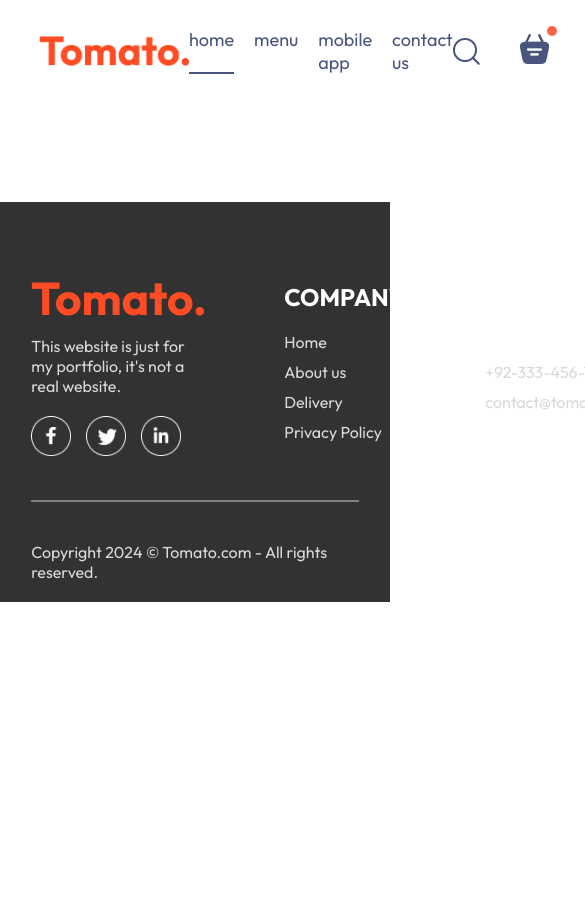
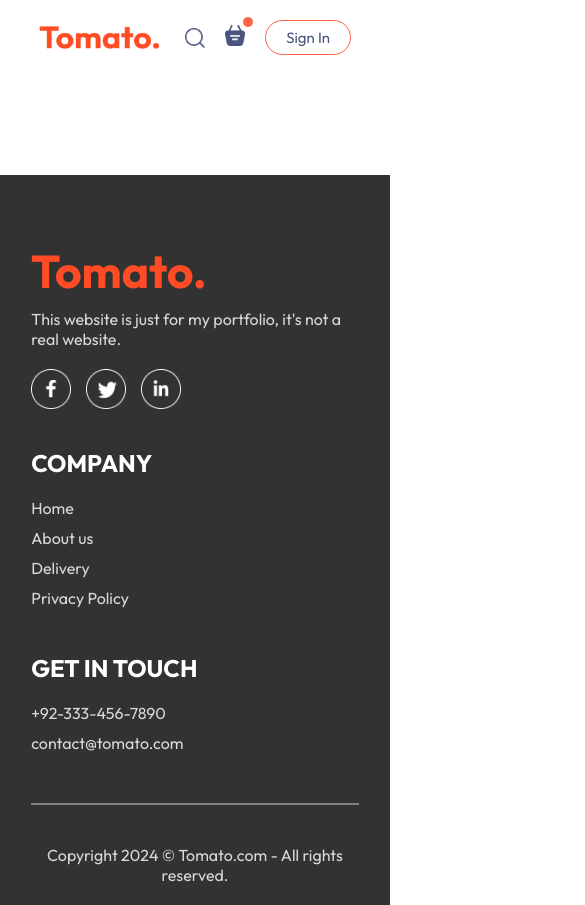
Before and after one commit to iameenalam/Food-Delivery-App, a React (Vite) app in the folder frontend/: page /order in a window 390 px wide. Shown: the top 905 px of the page, 585 px wide, since content can reach past the window. Before the commit the page ends 844 px from the top, so only its background shows below. Built offline with nearby package versions, Linux system fonts and the light colour scheme.

Commit message:
made the website responsive

```diff
--- a/frontend/src/components/AppDownload/AppDownload.css
+++ b/frontend/src/components/AppDownload/AppDownload.css
@@ -17,3 +17,6 @@
     transition: 0.5s;
     cursor: pointer;
 }
+.app-download-platforms img:hover{
+    transform: scale(1.05);
+}
--- a/frontend/src/components/AppDownload/AppDownload.jsx
+++ b/frontend/src/components/AppDownload/AppDownload.jsx
@@ -4,7 +4,7 @@ import { assets } from '../../assets/assets'
 
 const AppDownload = () => {
   return (
-    <div className='app-download' id='app-download'>
+    <div className='app-download'>
         <p className='pforbetter'>For Better Experience Download <br /> Tomato App</p>
         <div className="app-download-platforms">
             <img src={assets.play_store} alt="" />
--- a/frontend/src/components/ExploreMenu/ExploreMenu.css
+++ b/frontend/src/components/ExploreMenu/ExploreMenu.css
@@ -46,3 +46,9 @@
     border: 4px solid tomato;
     padding: 2px;
 }
+@media (max-width:1050px) {
+    .explore-menu-text{
+        max-width: 100%;
+        font-size: 14px;
+    }
+}
--- a/frontend/src/components/Footer/Footer.css
+++ b/frontend/src/components/Footer/Footer.css
@@ -41,3 +41,13 @@
     background-color: grey;
     border: none;
 }
+@media (max-width:750px) {
+    .footer-content{
+        display: flex;
+        flex-direction: column;
+        gap: 35px;
+    }
+    .footer-copyright{
+        text-align: center;
+    }
+}
--- a/frontend/src/components/Header/Header.css
+++ b/frontend/src/components/Header/Header.css
@@ -41,3 +41,21 @@
     border-radius: 50px;
     cursor: pointer;
 }
+
+@media (max-width:1050px) {
+    .header-contents{
+        max-width: 45%;
+    }
+}
+
+@media (max-width:750px) {
+    .header-contents{
+        max-width: 65%;
+    }
+    .header-contents p{
+        display: none;
+    }
+    .header-contents button{
+        padding: 2vw 4vw;
+    }
+}
--- a/frontend/src/components/Navbar/Navbar.css
+++ b/frontend/src/components/Navbar/Navbar.css
@@ -60,3 +60,29 @@
     top: -8px;
     right: -8px;
 }
+
+@media (max-width:900px) {
+    .navbar .logo{
+        width: 120px;
+    }
+    .navbar-menu{
+        gap: 15px;
+        font-size: 16px;
+    }
+    .navbar-right{
+        gap: 20px;
+    }
+    .navbar-right img{
+        width: 20px;
+    }
+    .navbar-right button{
+        padding: 7px 20px;
+        font-size: 15px;
+    }
+}
+
+@media (max-width:750px) {
+    .navbar-menu{
+        display: none;
+    }
+}
--- a/frontend/src/components/Navbar/Navbar.jsx
+++ b/frontend/src/components/Navbar/Navbar.jsx
@@ -2,6 +2,7 @@ import React from 'react'
 import './Navbar.css'
 import { assets } from '../../assets/assets'
 import { useState } from 'react'
+import { Link } from 'react-router-dom'
 
 const Navbar = () => {
 
@@ -11,10 +12,9 @@ const Navbar = () => {
     <div className='navbar'>
       <img src={assets.logo} alt="" className='logo' />
       <ul className="navbar-menu">
-        <li onClick={()=>setMenu("home")} className={menu==="home"?"active":""}>home</li>
-        <li onClick={()=>setMenu("menu")} className={menu==="menu"?"active":""}>menu</li>
-        <li onClick={()=>setMenu("mobile app")} className={menu==="mobile app"?"active":""}>mobile app</li>
-        <li onClick={()=>setMenu("contact us")} className={menu==="contact us"?"active":""}>contact us</li>
+        <Link to='/' onClick={()=>setMenu("home")} className={menu==="home"?"active":""}>home</Link>
+        <a href='#explore-menu' onClick={()=>setMenu("menu")} className={menu==="menu"?"active":""}>menu</a>
+        <a href='#footer' onClick={()=>setMenu("contact us")} className={menu==="contact us"?"active":""}>contact us</a>
       </ul>
       <div className="navbar-right">
         <img src={assets.search_icon} alt="" />
@@ -22,7 +22,7 @@ const Navbar = () => {
             <img src={assets.basket_icon} alt="" />
             <div className="dot"></div>
         </div>
-        <button>sign in</button>
+        <button>Sign In</button>
       </div>
     </div>
   )
--- a/frontend/src/index.css
+++ b/frontend/src/index.css
@@ -5,6 +5,7 @@
   margin: 0;
   box-sizing: border-box;
   font-family: Outfit;
+  scroll-behavior: smooth;
 }
 body{
   min-height: 100vh;
```
